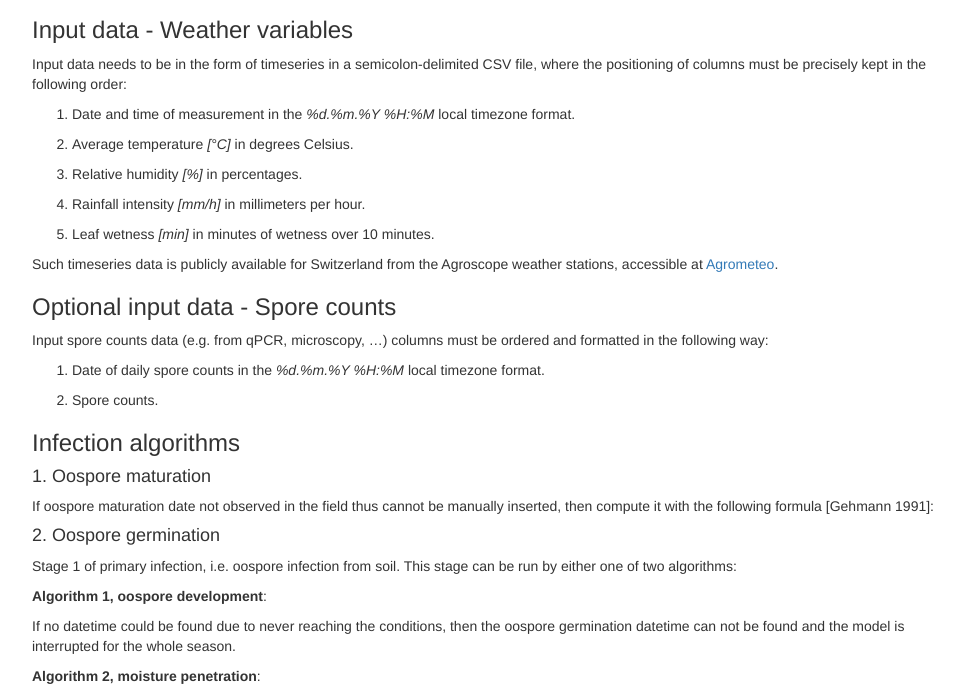
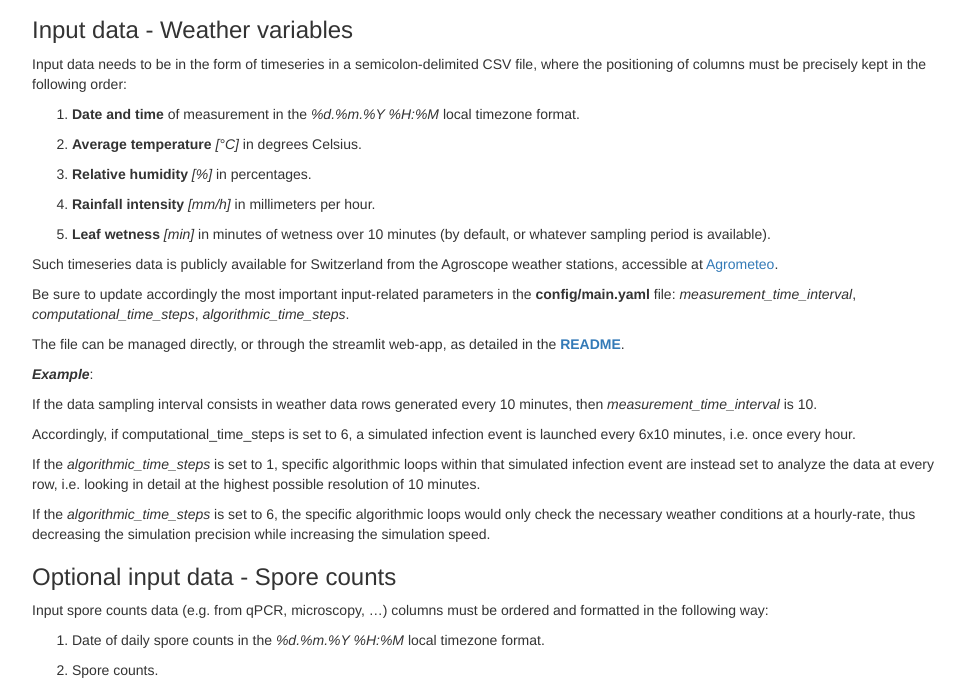
Before and after one commit to agroscope-ch/plasmopy, a plain HTML site: page MANUAL.html in a window 1280 px wide. Shown: the part 113-800 px from the top of the page, without its empty margins (153-1118 px from the left). Drawn offline with nearby package versions, Linux system fonts and the light colour scheme; some packages are replaced by stand-ins of ours.

Commit message:
updated MANUAL

```diff
--- a/MANUAL.html
+++ b/MANUAL.html
@@ -362,17 +362,40 @@ display: none;
 semicolon-delimited CSV file, where the positioning of columns must be
 precisely kept in the following order:</p>
 <ol style="list-style-type: decimal">
-<li><p>Date and time of measurement in the <em>%d.%m.%Y %H:%M</em> local
-timezone format.</p></li>
-<li><p>Average temperature <em>[°C]</em> in degrees Celsius.</p></li>
-<li><p>Relative humidity <em>[%]</em> in percentages.</p></li>
-<li><p>Rainfall intensity <em>[mm/h]</em> in millimeters per
-hour.</p></li>
-<li><p>Leaf wetness <em>[min]</em> in minutes of wetness over 10
-minutes.</p></li>
+<li><p><strong>Date and time</strong> of measurement in the <em>%d.%m.%Y
+%H:%M</em> local timezone format.</p></li>
+<li><p><strong>Average temperature</strong> <em>[°C]</em> in degrees
+Celsius.</p></li>
+<li><p><strong>Relative humidity</strong> <em>[%]</em> in
+percentages.</p></li>
+<li><p><strong>Rainfall intensity</strong> <em>[mm/h]</em> in
+millimeters per hour.</p></li>
+<li><p><strong>Leaf wetness</strong> <em>[min]</em> in minutes of
+wetness over 10 minutes (by default, or whatever sampling period is
+available).</p></li>
 </ol>
 <p>Such timeseries data is publicly available for Switzerland from the
 Agroscope weather stations, accessible at <a href="https://www.agrometeo.ch/meteorologie">Agrometeo</a>.</p>
+<p>Be sure to update accordingly the most important input-related
+parameters in the <strong>config/main.yaml</strong> file:
+<em>measurement_time_interval</em>, <em>computational_time_steps</em>,
+<em>algorithmic_time_steps</em>.</p>
+<p>The file can be managed directly, or through the streamlit web-app,
+as detailed in the <a href="https://github.com/agroscope-ch/plasmopy/blob/main/README.md"><strong>README</strong></a>.</p>
+<p><strong><em>Example</em></strong>:</p>
+<p>If the data sampling interval consists in weather data rows generated
+every 10 minutes, then <em>measurement_time_interval</em> is 10.</p>
+<p>Accordingly, if computational_time_steps is set to 6, a simulated
+infection event is launched every 6x10 minutes, i.e. once every
+hour.</p>
+<p>If the <em>algorithmic_time_steps</em> is set to 1, specific
+algorithmic loops within that simulated infection event are instead set
+to analyze the data at every row, i.e. looking in detail at the highest
+possible resolution of 10 minutes.</p>
+<p>If the <em>algorithmic_time_steps</em> is set to 6, the specific
+algorithmic loops would only check the necessary weather conditions at a
+hourly-rate, thus decreasing the simulation precision while increasing
+the simulation speed.</p>
 </div>
 <div id="optional-input-data---spore-counts" class="section level3">
 <h3>Optional input data - Spore counts</h3>
```
Also changed, not shown: 1 other file.
